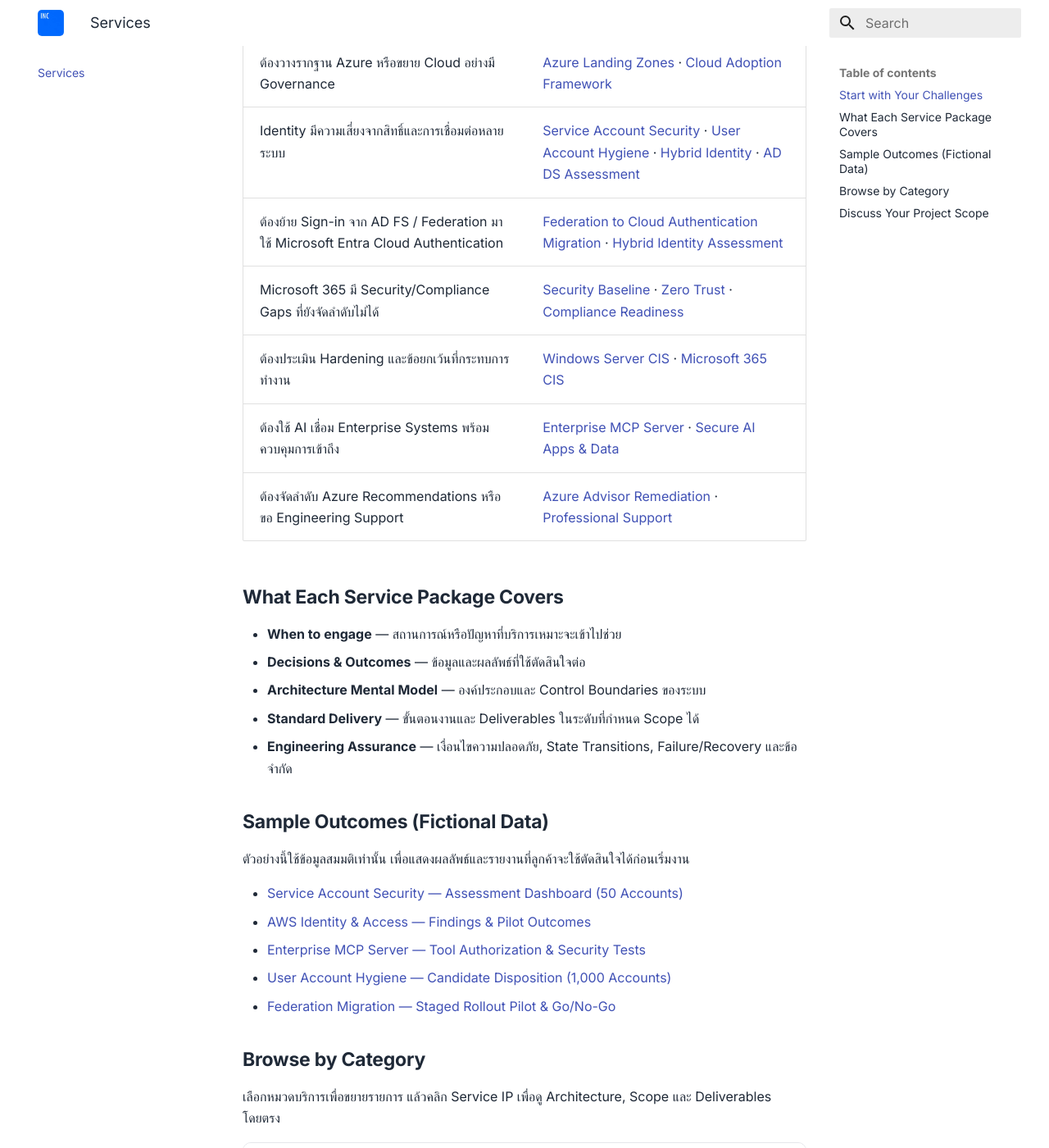
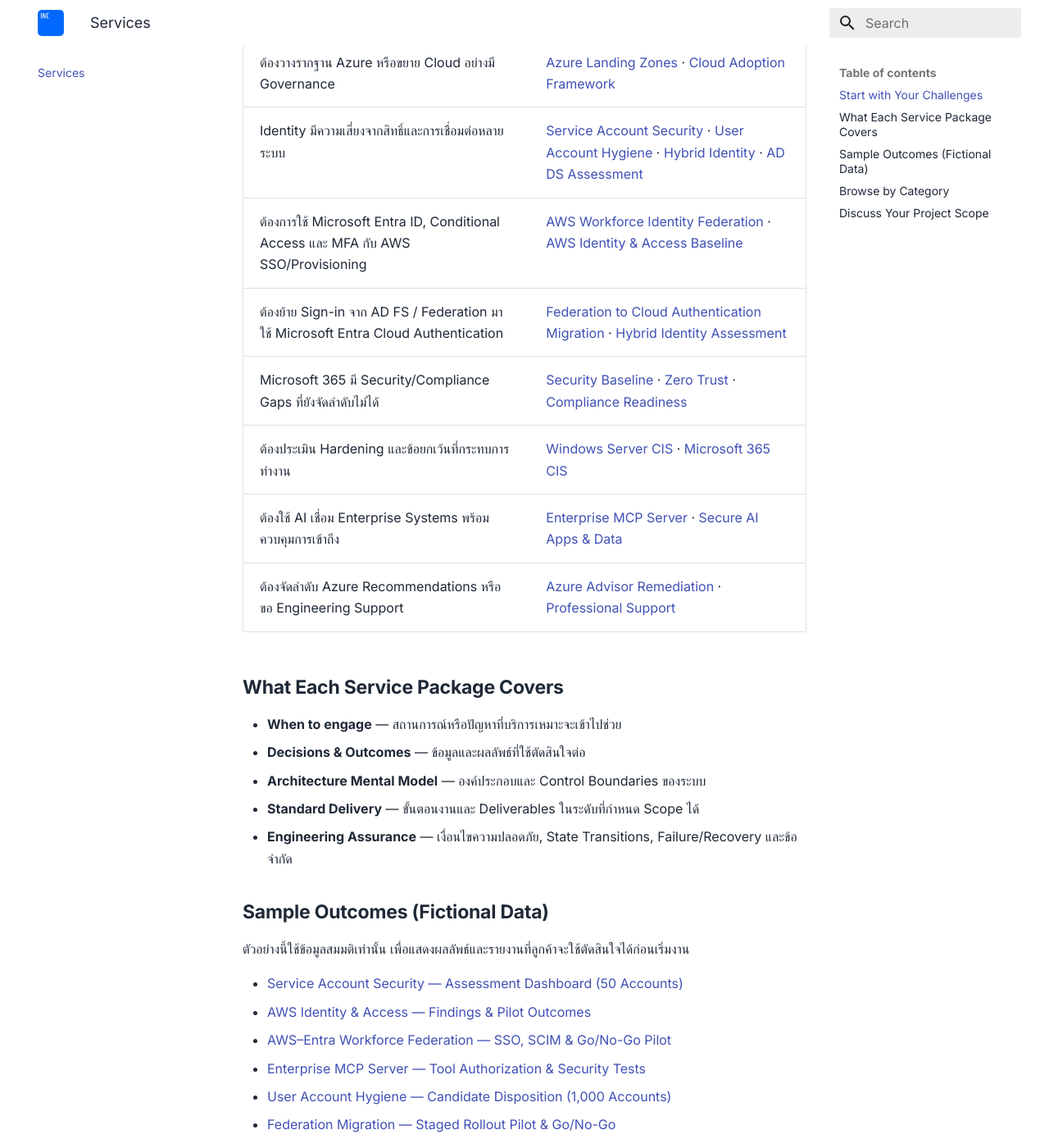
Before and after one commit to inthecloudth/service-catalog, an MkDocs documentation site: the page built from docs/services/index.md, in a window 1280 px wide and 1400 px high, scrolled down 500 px. Shown: the whole window at 82% size. Built offline with MkDocs 1.6.1 and Material for MkDocs 9.7.7, drawn with Linux system fonts in a browser that asks for light colours; some of the changed text lies outside the part shown.

Commit message:
docs: register IP-21 AWS Entra workforce federation service

```diff
--- a/docs/services/index.md
+++ b/docs/services/index.md
@@ -11,6 +11,7 @@
 | ต้องย้าย Windows Server แต่ยังไม่รู้ Dependencies และความเสี่ยง | [Migration Assessment](ip-01-windows-server-migration-assessment.md) · [Migration Implementation](ip-02-windows-server-migration-implementation.md) |
 | ต้องวางรากฐาน Azure หรือขยาย Cloud อย่างมี Governance | [Azure Landing Zones](ip-11-azure-landing-zones.md) · [Cloud Adoption Framework](ip-12-azure-cloud-adoption-framework.md) |
 | Identity มีความเสี่ยงจากสิทธิ์และการเชื่อมต่อหลายระบบ | [Service Account Security](ip-03-service-account-security.md) · [User Account Hygiene](ip-19-user-account-hygiene.md) · [Hybrid Identity](ip-13-hybrid-identity-assessment-remediation.md) · [AD DS Assessment](ip-14-ad-ds-assessment-remediation.md) |
+| ต้องการใช้ Microsoft Entra ID, Conditional Access และ MFA กับ AWS SSO/Provisioning | [AWS Workforce Identity Federation](ip-21-aws-workforce-identity-federation.md) · [AWS Identity & Access Baseline](ip-05-aws-identity-access-baseline.md) |
 | ต้องย้าย Sign-in จาก AD FS / Federation มาใช้ Microsoft Entra Cloud Authentication | [Federation to Cloud Authentication Migration](ip-20-federation-cloud-authentication-migration.md) · [Hybrid Identity Assessment](ip-13-hybrid-identity-assessment-remediation.md) |
 | Microsoft 365 มี Security/Compliance Gaps ที่ยังจัดลำดับไม่ได้ | [Security Baseline](ip-06-m365-security-baseline.md) · [Zero Trust](ip-15-microsoft-365-zero-trust.md) · [Compliance Readiness](ip-07-m365-compliance-readiness.md) |
 | ต้องประเมิน Hardening และข้อยกเว้นที่กระทบการทำงาน | [Windows Server CIS](ip-17-windows-server-cis-benchmark.md) · [Microsoft 365 CIS](ip-18-m365-cis-benchmark.md) |
@@ -31,6 +32,7 @@
 
 - [Service Account Security — Assessment Dashboard (50 Accounts)](examples/service-account-security-assessment.md)
 - [AWS Identity & Access — Findings & Pilot Outcomes](examples/aws-identity-access-baseline-outcome.md)
+- [AWS–Entra Workforce Federation — SSO, SCIM & Go/No-Go Pilot](examples/aws-entra-workforce-federation-outcome.md)
 - [Enterprise MCP Server — Tool Authorization & Security Tests](examples/enterprise-mcp-server-outcome.md)
 - [User Account Hygiene — Candidate Disposition (1,000 Accounts)](examples/user-account-hygiene-assessment-outcome.md)
 - [Federation Migration — Staged Rollout Pilot & Go/No-Go](examples/federation-cloud-auth-migration-outcome.md)
@@ -53,11 +55,12 @@
     - **IP-14** — [AD DS Assessment & Remediation](ip-14-ad-ds-assessment-remediation.md)
     - **IP-17** — [Windows Server CIS Benchmark](ip-17-windows-server-cis-benchmark.md)
 
-??? abstract "Identity & Security · 5 services"
+??? abstract "Identity & Security · 6 services"
 
     - **IP-03** — [Service Account Security Assessment & Remediation](ip-03-service-account-security.md)
     - **AR-ID-UAH (IP-19)** — [User Account Hygiene Assessment & Remediation](ip-19-user-account-hygiene.md)
     - **IP-05** — [AWS Identity & Access Baseline](ip-05-aws-identity-access-baseline.md)
+    - **IP-21** — [AWS Workforce Identity Federation with Microsoft Entra ID](ip-21-aws-workforce-identity-federation.md)
     - **IP-13** — [Hybrid Identity Assessment & Remediation](ip-13-hybrid-identity-assessment-remediation.md)
     - **IM-ID-FCA (IP-20)** — [Federation to Cloud Authentication Migration](ip-20-federation-cloud-authentication-migration.md)
 
```
